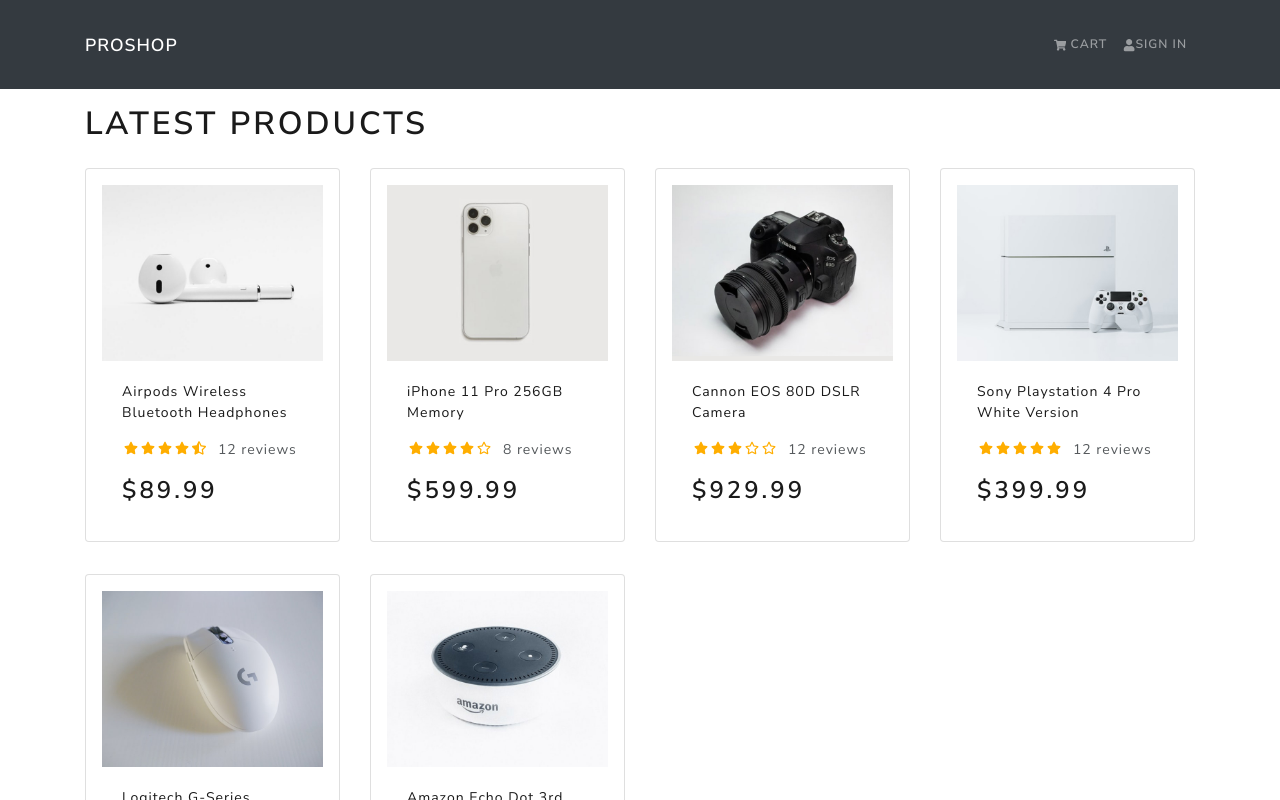
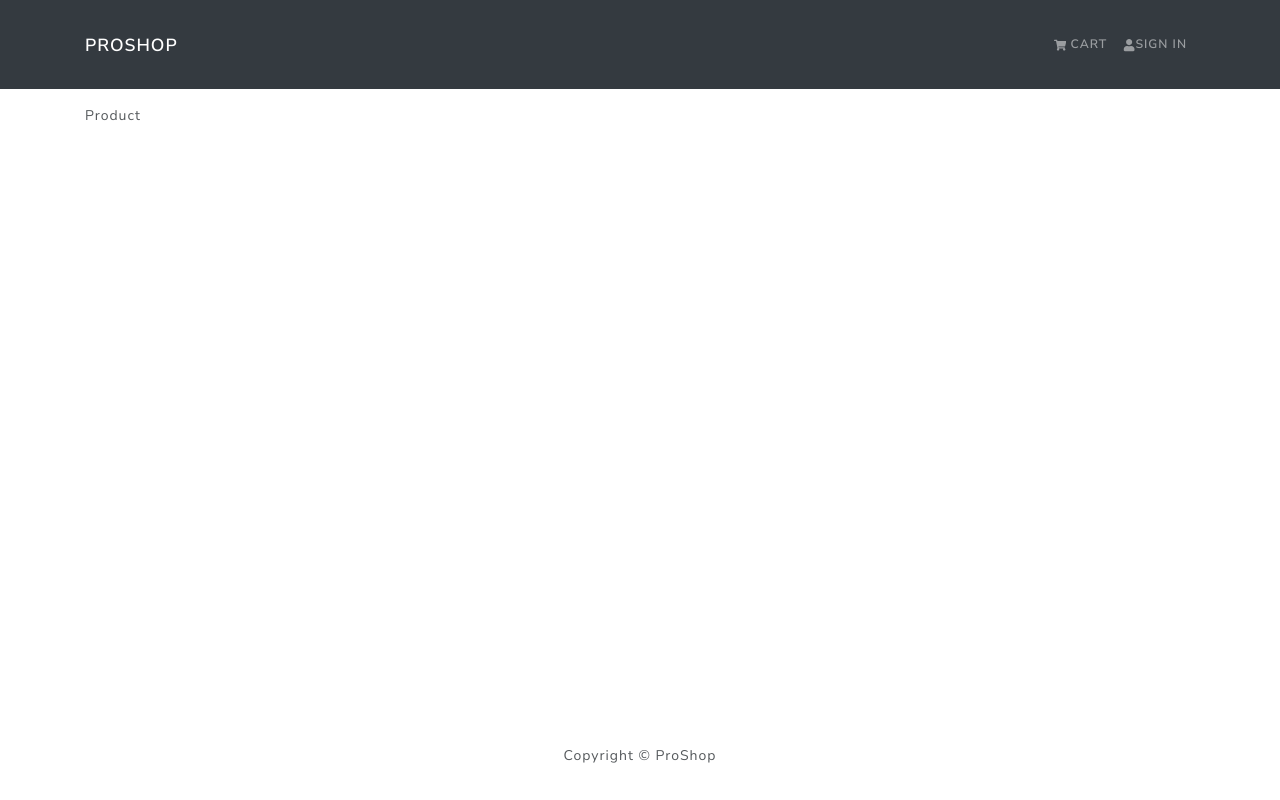
Before and after one commit to Bek85/proShop-Ecommerce, a React (Vite) app in the folder frontend/: page /product/1 in a window 1280 px wide. Shown: the top 800 px of the page. Built offline with nearby package versions, Linux system fonts and the light colour scheme.

Commit message:
add react-router-dom, react-router-bootstrap and setup routes

```diff
--- a/frontend/package.json
+++ b/frontend/package.json
@@ -13,6 +13,9 @@
     "react-bootstrap": "^2.5.0",
     "react-dom": "^18.2.0",
     "react-icons": "^4.4.0",
+    "react-router": "^6.4.1",
+    "react-router-bootstrap": "^0.26.2",
+    "react-router-dom": "^6.4.1",
     "sass": "^1.55.0"
   },
   "devDependencies": {
--- a/frontend/src/App.jsx
+++ b/frontend/src/App.jsx
@@ -1,7 +1,9 @@
+import { Routes, Route } from 'react-router-dom';
 import Container from 'react-bootstrap/Container';
 import Footer from './components/Footer';
 import Header from './components/Header';
 import Home from './pages/home/Home';
+import ProductPage from './pages/product/ProductPage';
 
 export default function App() {
   return (
@@ -9,7 +11,10 @@
       <Header />
       <main className="py-3">
         <Container>
-          <Home />
+          <Routes>
+            <Route path="/" element={<Home />} />
+            <Route path="/product/:id" element={<ProductPage />} />
+          </Routes>
         </Container>
       </main>
       <Footer />
--- a/frontend/src/components/Header.jsx
+++ b/frontend/src/components/Header.jsx
@@ -2,23 +2,30 @@
 import Nav from 'react-bootstrap/Nav';
 import Navbar from 'react-bootstrap/Navbar';
 import { FaShoppingCart, FaUser } from 'react-icons/fa';
+import { LinkContainer } from 'react-router-bootstrap';
 
 export default function Header() {
   return (
     <header>
       <Navbar bg="dark" variant="dark" expand="lg" collapseOnSelect>
         <Container>
-          <Navbar.Brand href="/">ProShop</Navbar.Brand>
+          <LinkContainer to="/">
+            <Navbar.Brand>ProShop</Navbar.Brand>
+          </LinkContainer>
           <Navbar.Toggle aria-controls="basic-navbar-nav" />
           <Navbar.Collapse id="basic-navbar-nav">
             <Nav className="ml-auto">
-              <Nav.Link href="/cart">
-                <FaShoppingCart /> Cart
-              </Nav.Link>
-              <Nav.Link href="/login">
-                <FaUser />
-                Sign In
-              </Nav.Link>
+              <LinkContainer to="/cart">
+                <Nav.Link>
+                  <FaShoppingCart /> Cart
+                </Nav.Link>
+              </LinkContainer>
+              <LinkContainer to="/login">
+                <Nav.Link>
+                  <FaUser />
+                  Sign In
+                </Nav.Link>
+              </LinkContainer>
             </Nav>
           </Navbar.Collapse>
         </Container>
--- a/frontend/src/components/Product.jsx
+++ b/frontend/src/components/Product.jsx
@@ -1,18 +1,19 @@
 import { Card } from 'react-bootstrap';
+import { Link } from 'react-router-dom';
 import Rating from './Rating';
 
 export default function Product({ product }) {
   return (
     <Card className="my-3 p-3 rounded">
-      <a href={`/product/${product._id}`}>
+      <Link to={`/product/${product._id}`}>
         <Card.Img src={product.image} variant="top" />
-      </a>
+      </Link>
       <Card.Body>
-        <a href={`/product/${product._id}`}>
+        <Link to={`/product/${product._id}`}>
           <Card.Title as="p">
             <strong>{product.name}</strong>
           </Card.Title>
-        </a>
+        </Link>
         <Card.Text as="div">
           <div className="my-3">
             <Rating
--- a/frontend/src/main.jsx
+++ b/frontend/src/main.jsx
@@ -1,11 +1,14 @@
 import React from 'react';
 import ReactDOM from 'react-dom/client';
+import { BrowserRouter } from 'react-router-dom';
 import App from './App';
 import './index.css';
 import './assets/bootstrap.min.css';
 
 ReactDOM.createRoot(document.getElementById('root')).render(
   <React.StrictMode>
-    <App />
+    <BrowserRouter>
+      <App />
+    </BrowserRouter>
   </React.StrictMode>
 );
--- /dev/null
+++ b/frontend/src/pages/product/ProductPage.jsx
@@ -0,0 +1,3 @@
+export default function Product() {
+  return <div>Product</div>;
+}
```
Also changed, not shown: 1 other file (tests, documents, lock files or other folders).
